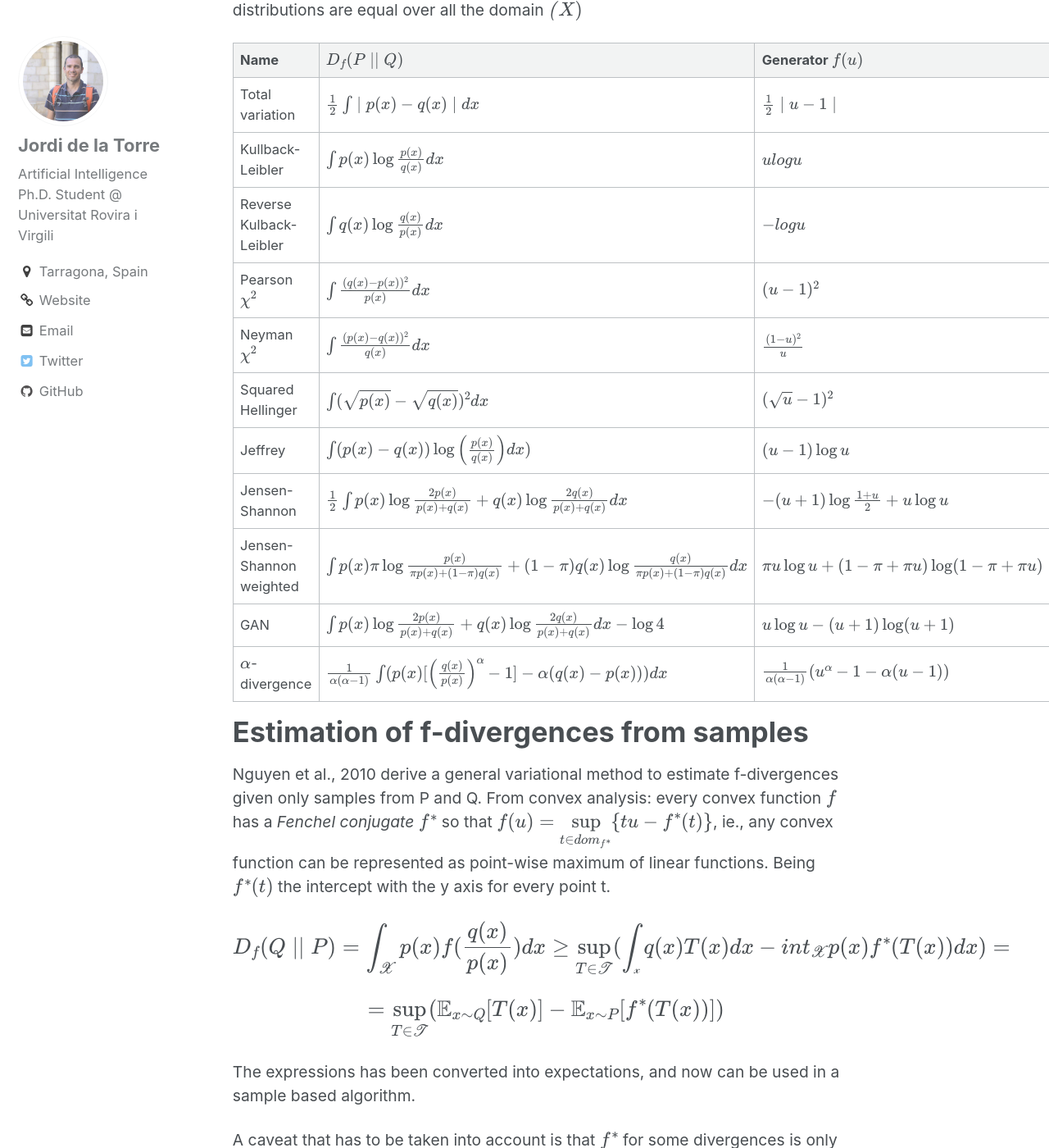
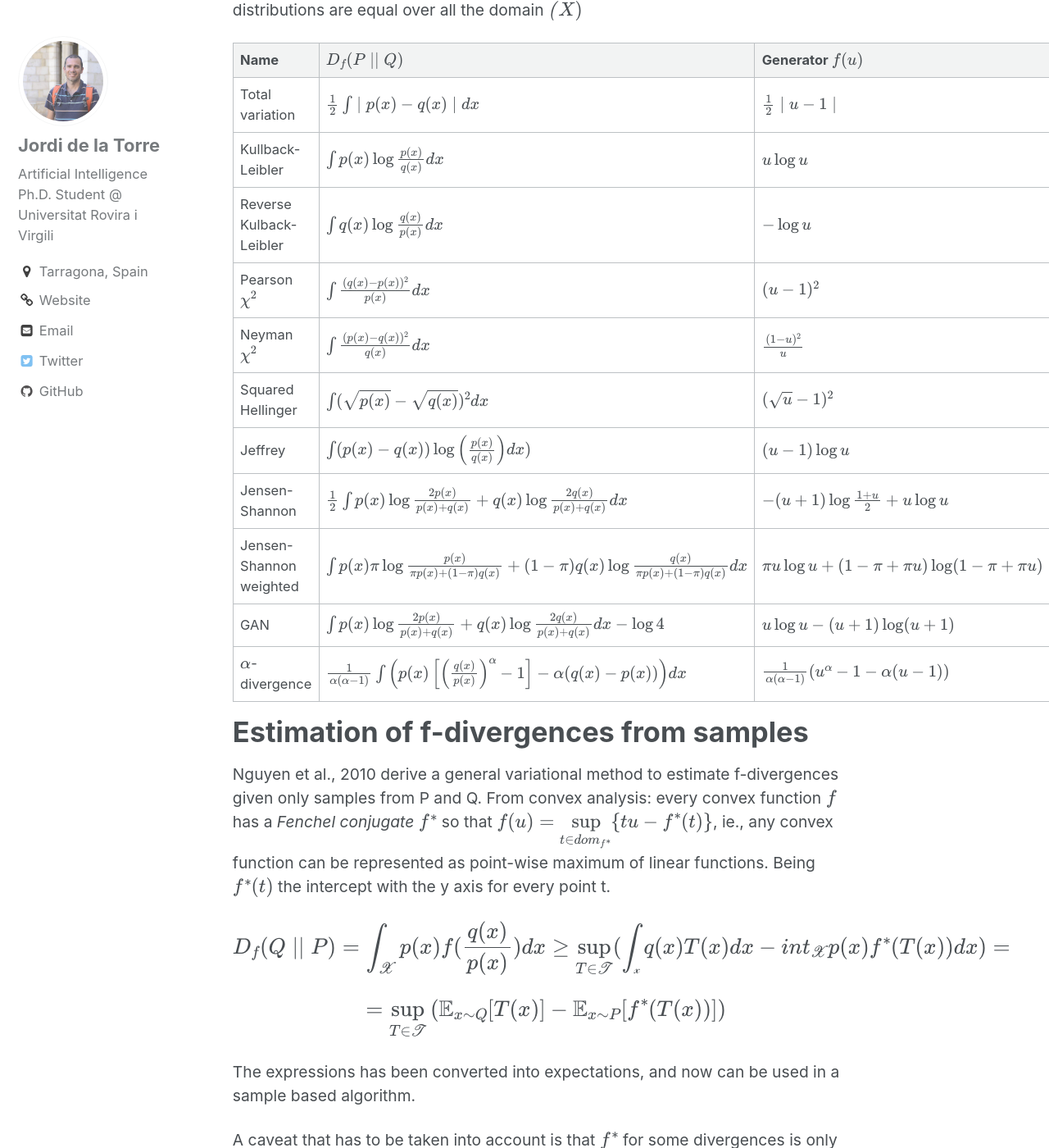
Before and after one commit to jorditg/jorditg.github.io, a Jekyll site: the page built from _posts/2018-02-20-fGAN.md, in a window 1280 px wide and 1400 px high, scrolled down 4388 px. Shown: the whole window at 82% size. Built offline with Jekyll 4.4.1, drawn with Linux system fonts in a browser that asks for light colours; formulas are drawn with MathJax 3.

Commit message:
Update 2018-02-20-fGAN.md

```diff
--- a/_posts/2018-02-20-fGAN.md
+++ b/_posts/2018-02-20-fGAN.md
@@ -94,8 +94,8 @@ This distance is always greater than zero and is only equal to zero when both di
 | Name                     | $$ D_f(P \mid \mid Q) $$                 | Generator $$ f(u) $$ |
 |:-------------------------|:--------------------------------------------------|:-------------------------------|
 |Total variation           | $$\frac{1}{2}\int \mid p(x)-q(x)\mid dx$$         | $$\frac{1}{2}\mid u-1 \mid$$   |
-| Kullback-Leibler         | $$\int p(x) \log \frac{p(x)}{q(x)}dx $$            | $$ u log u $$                 |
-| Reverse Kulback-Leibler  | $$\int q(x) \log \frac{q(x)}{p(x)}dx $$            | $$ - log u $$                 |
+| Kullback-Leibler         | $$\int p(x) \log \frac{p(x)}{q(x)}dx $$            | $$ u \log u $$                 |
+| Reverse Kulback-Leibler  | $$\int q(x) \log \frac{q(x)}{p(x)}dx $$            | $$ - \log u $$                 |
 | Pearson $$\chi^2$$       | $$\int \frac{(q(x)-p(x))^2}{p(x)}dx$$             | $$ (u-1)^2 $$                  |
 | Neyman $$\chi^2$$        | $$\int \frac{(p(x)-q(x))^2}{q(x)}dx$$             | $$ \frac{(1-u)^2}{u} $$        |
 | Squared Hellinger        | $$\int (\sqrt{p(x)}-\sqrt{q(x)})^2 dx$$           | $$ (\sqrt{u}-1)^2 $$           |
@@ -103,7 +103,7 @@ This distance is always greater than zero and is only equal to zero when both di
 | Jensen-Shannon           | $$\frac{1}{2}\int p(x) \log \frac{2p(x)}{p(x)+q(x)} + q(x) \log \frac{2q(x)}{p(x)+q(x)} dx$$ | $$-(u+1)\log \frac{1+u}{2} + u \log u$$ |
 | Jensen-Shannon weighted  | $$\int p(x) \pi \log \frac{p(x)}{\pi p(x)+(1-\pi)q(x)} + (1-\pi)q(x) \log \frac{q(x)}{\pi p(x)+ (1-\pi) q(x)} dx$$ | $$\pi u \log u + (1 - \pi + \pi u) \log (1 - \pi + \pi u)$$ |
 | GAN                      | $$\int p(x) \log \frac{2p(x)}{p(x)+q(x)} + q(x) \log \frac{2q(x)}{p(x)+q(x)} dx - \log 4 $$| $$u \log u - (u+1) \log (u+1)$$ |
-| $$\alpha$$-divergence    | $$ \frac{1}{\alpha (\alpha - 1)} \int (p(x) [\left(\frac{q(x)}{p(x)}\right)^{\alpha} - 1] - \alpha (q(x) - p(x)))dx $$ | $$ \frac{1}{\alpha (\alpha - 1)} ( u^{\alpha} - 1 - \alpha(u-1)) $$ |
+| $$\alpha$$-divergence    | $$ \frac{1}{\alpha (\alpha - 1)} \int \left(p(x) \left[\left(\frac{q(x)}{p(x)}\right)^{\alpha} - 1\right] - \alpha (q(x) - p(x))\right)dx $$ | $$ \frac{1}{\alpha (\alpha - 1)} ( u^{\alpha} - 1 - \alpha(u-1)) $$ |
 
 # Estimation of f-divergences from samples
 
@@ -117,7 +117,7 @@ $$
 
 $$
 \begin{equation}
-= \sup_{T \in \mathscr{T}}( \mathbb{E}_{x \sim Q}[T(x)] -  \mathbb{E}_{x \sim P}[f^*(T(x))])
+= \sup_{T \in \mathscr{T}}\left( \mathbb{E}_{x \sim Q}[T(x)] -  \mathbb{E}_{x \sim P}[f^*(T(x))]\right)
 \end{equation}
 $$
 
```
